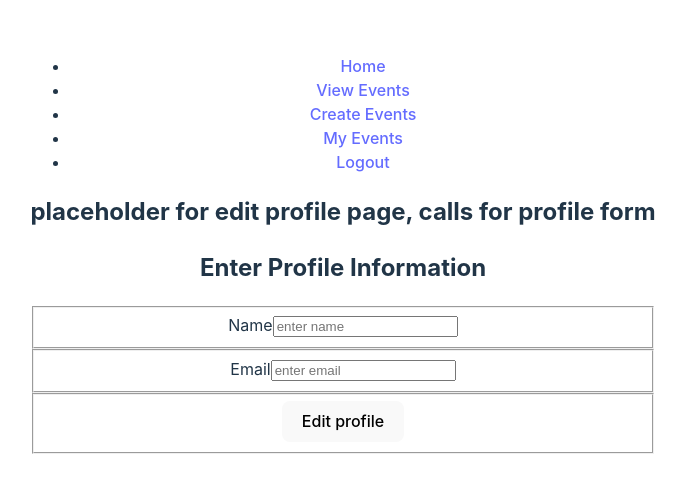
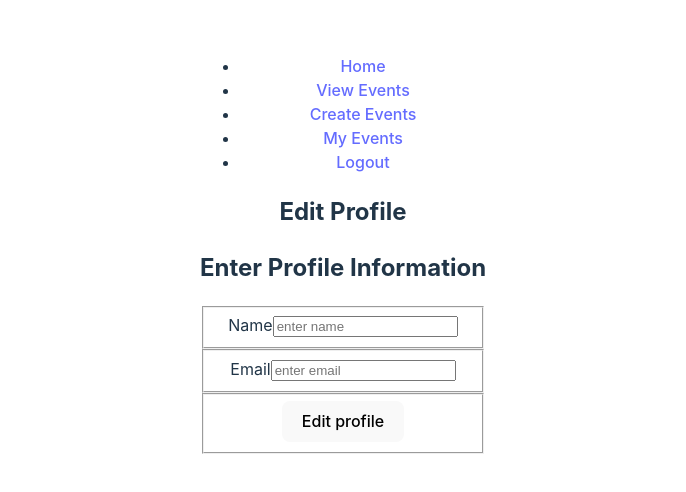
Before and after one commit to TheAdameia/public-calendar, a React (Vite) app: page /myevents/editprofile in a window 1280 px wide. Shown: the part 154-646 px from the top of the page, without its empty margins (297-983 px from the left). Built offline with nearby package versions, Linux system fonts and the light colour scheme; sample sign-in values are in the browser's storage.

Commit message:
only things left to do are track/untrack and css

```diff
--- a/src/components/events/EventsList.jsx
+++ b/src/components/events/EventsList.jsx
@@ -15,10 +15,15 @@ export const EventsList = ({ currentUser, showAllEvents,showUsersOwnedEvents, sh
 
     // I need to do something else with this to make the output readable
     const getAndSetTrackedEvents = () => {
-        getTrackedEventsByUser(currentUser).then(trackedArray => {
+        getTrackedEventsByUser(currentUser).then(data => {
+            const trackedArray = []
+            for (const iterator of data) {
+                trackedArray.push(iterator.event)
+            }
             setFilteredEvents(trackedArray)
         })
     }
+
 
     // fetches whole array of events at the start and if currentUser changes
     useEffect(() => {
--- a/src/components/forms/ProfileForm.jsx
+++ b/src/components/forms/ProfileForm.jsx
@@ -1,8 +1,8 @@
 import { useState } from "react"
 import { useNavigate } from "react-router-dom"
-import { postUser } from "../../services/userServices"
+import { postUser, updateUser } from "../../services/userServices"
 
-export const ProfileForm = ({ newUser }) => {
+export const ProfileForm = ({ newUser, currentUser }) => {
     const [userProfile, setUserProfile] = useState({theme: "none"})
 
     const navigate = useNavigate()
@@ -14,6 +14,18 @@ export const ProfileForm = ({ newUser }) => {
             email: userProfile.email
         }
         postUser(newUserEntry).then(() => {
+            navigate("/")
+        })
+    }
+
+    const handleEdit = (event) => {
+        event.preventDefault()
+        const updateUserProfile = {
+            id: currentUser.id,
+            name: userProfile.name,
+            email: userProfile.email
+        }
+        updateUser(updateUserProfile).then(() => {
             navigate("/")
         })
     }
@@ -66,7 +78,7 @@ export const ProfileForm = ({ newUser }) => {
                     <button onClick={handleSave}>Create your account!</button>
                 </> :
                 <>
-                    <button>Edit profile</button>
+                    <button onClick={handleEdit}>Edit profile</button>
                 </>
             }
             </fieldset>
--- a/src/components/pages/EditProfile.jsx
+++ b/src/components/pages/EditProfile.jsx
@@ -1,11 +1,13 @@
 import { ProfileForm } from "../forms/ProfileForm"
 
 
-export const EditProfile = () => {
+export const EditProfile = ({ currentUser }) => {
     return (
         <>
-            <h2>placeholder for edit profile page, calls for profile form</h2>
-            <ProfileForm />
+            <h2>Edit Profile</h2>
+            <ProfileForm
+                currentUser={currentUser}
+            />
         </>
     )
 }
--- a/src/components/welcome/Welcome.jsx
+++ b/src/components/welcome/Welcome.jsx
@@ -10,7 +10,7 @@ export const Welcome = ({ currentUser }) => {
             <h1><span>Welcome to </span><span>Public Calendar</span></h1>
             <div>With absolutely no atrocious music references this time!</div>
             <div>
-                <h2>This should display userEvents sorted by startTime - as a placeholder it displays EventsList</h2>
+                <h2>This should display userEvents sorted by startTime - currently does not sort</h2>
                 <EventsList
                     currentUser={currentUser}
                     showUsersTrackedEvents={showUsersTrackedEvents}
--- a/src/services/userEventServices.jsx
+++ b/src/services/userEventServices.jsx
@@ -37,5 +37,5 @@ export const deleteUserEvent = (userEventId) => {
 
 // I also need a function that expands userEvent?userId=${currentUser.id}
 export const getTrackedEventsByUser = (currentUser) => {
-    return fetch(`http://localhost:8088/userEvent?userId=${currentUser.id}`).then(res => res.json())
+    return fetch(`http://localhost:8088/userEvent?userId=${currentUser.id}&_expand=event`).then(res => res.json())
 }
```
Also changed, not shown: src/checklist_structure.txt.
